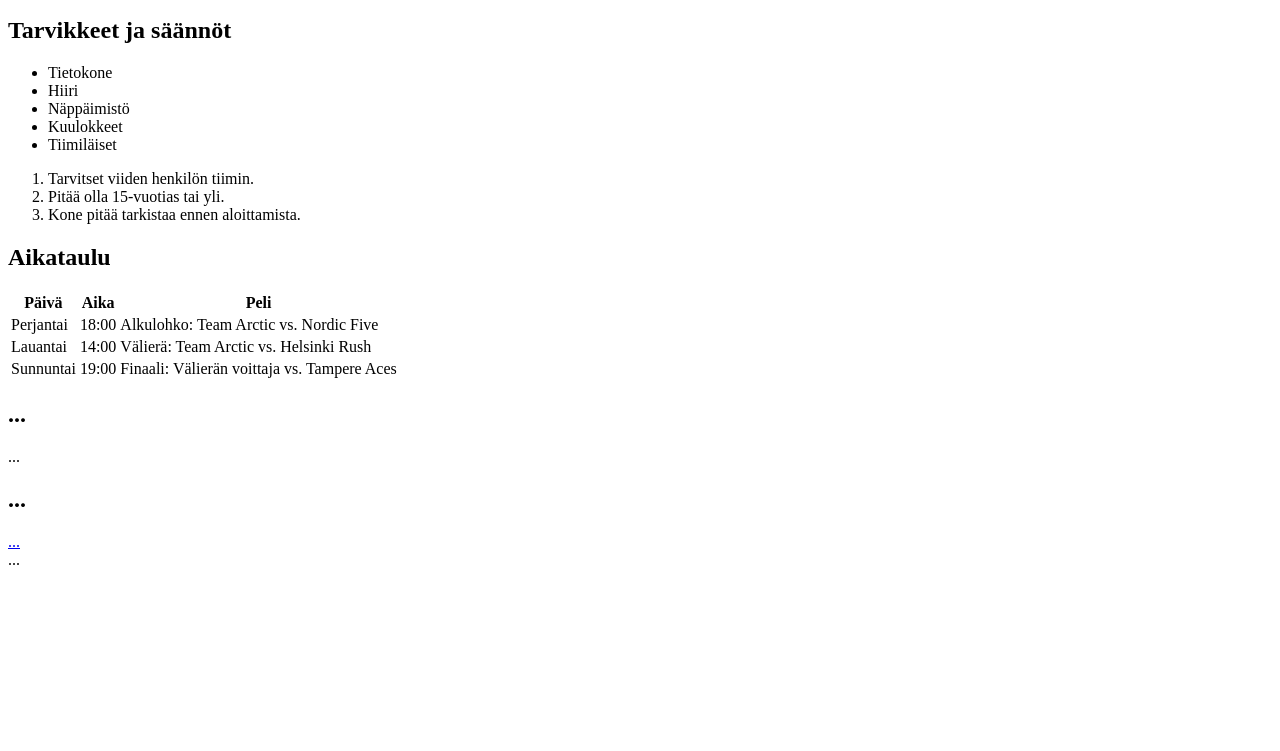
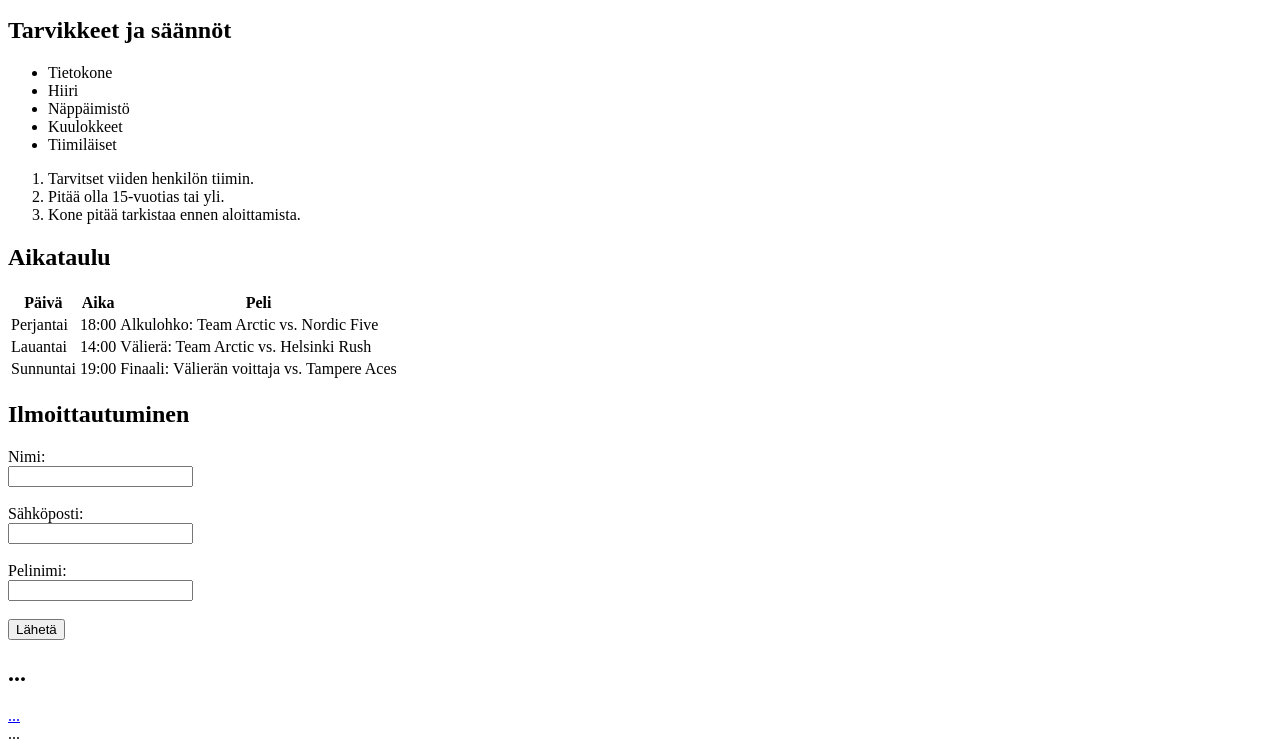
Before and after one commit to Julle800/html-harjoitukset, a plain HTML site: page peliturnaus/index.html in a window 1280 px wide. Shown: the part 507-1258 px from the top of the page. Before the commit the page ends 1084 px from the top, so only its background shows below. Drawn offline with Linux system fonts and the light colour scheme; files whose address does not match are found by name.

Commit message:
Lisäsin lomake kentän nimelle, sähköpostille ja pelinimelle

```diff
--- a/peliturnaus/index.html
+++ b/peliturnaus/index.html
@@ -64,9 +64,21 @@
     </table>
     </section>
 
-    <section class="osio">   <!-- osio 4: lomake -->
-      <h2>...</h2>
-      <form> ... </form>
+ <section class="osio">   <!-- osio 4: lomake -->
+      <h2>Ilmoittautuminen</h2>
+      <form method="post" action="#">
+        <label for="nimi">Nimi:</label><br>
+        <input type="text" id="nimi" name="nimi" class="lomake-kentta" required><br><br>
+
+        <label for="sahkoposti">Sähköposti:</label><br>
+        <input type="email" id="sahkoposti" name="sahkoposti" class="lomake-kentta" required><br><br>
+
+        <label for="pelinimi">Pelinimi:</label><br>
+        <input type="text" id="pelinimi" name="pelinimi" class="lomake-kentta" required><br><br>
+
+
+        <button type="submit" class="nappi">Lähetä</button>
+      </form>
     </section>
 
     <section class="osio">   <!-- osio 5: linkit -->
```
